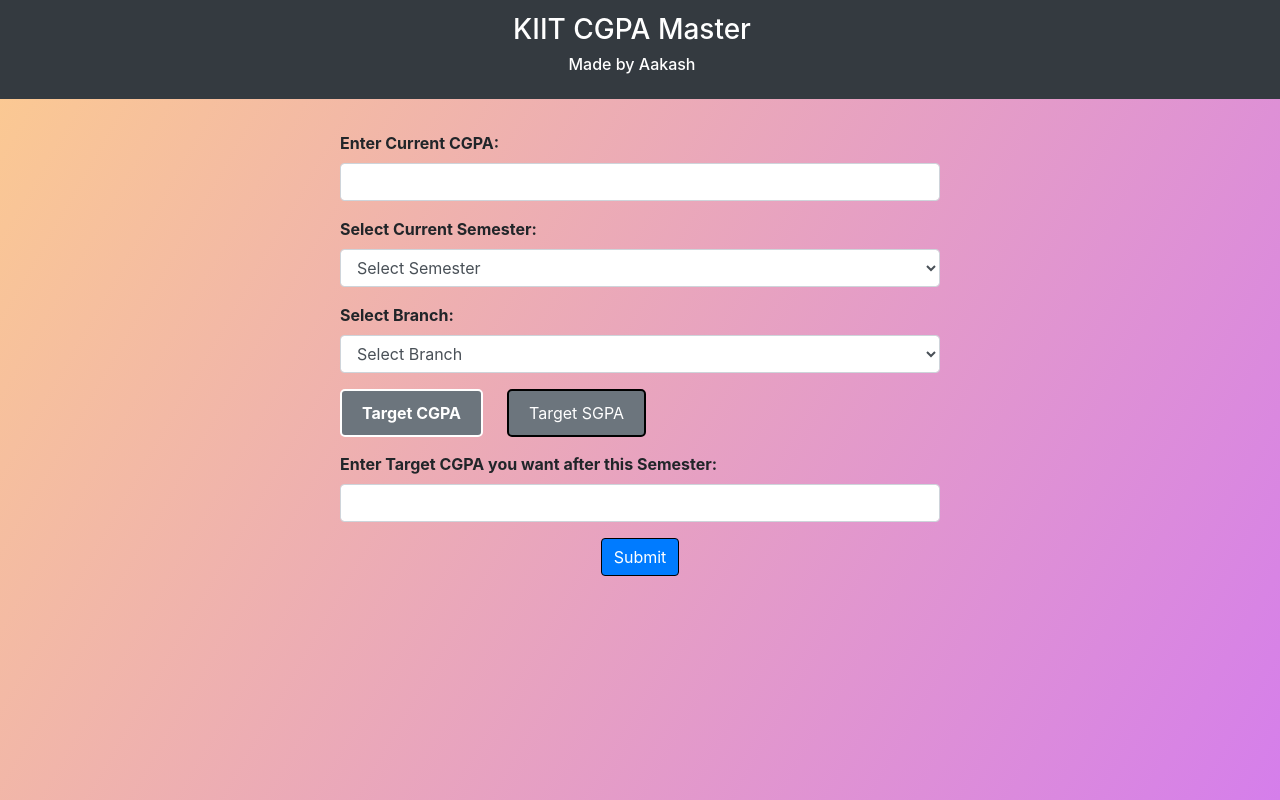
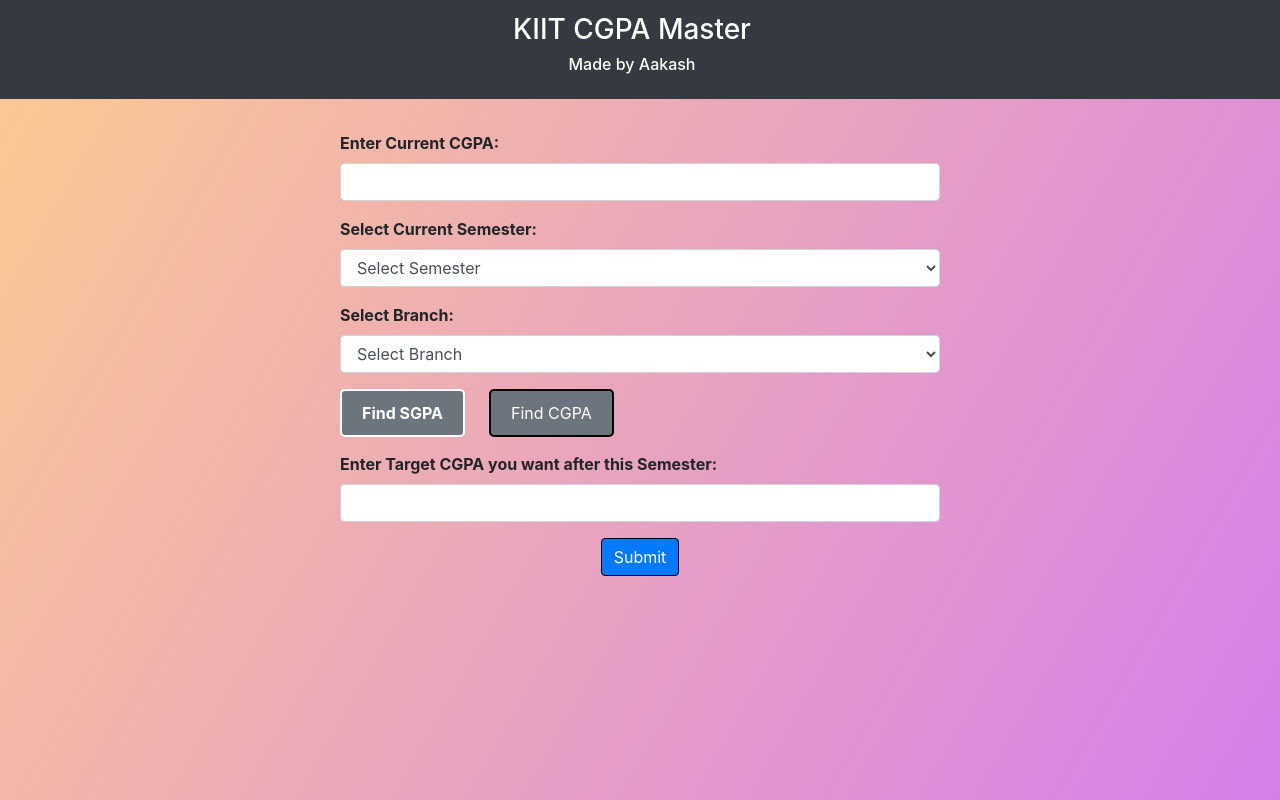
Before and after one commit to aakash-gorai/kiit-cgpa-master, a React (Vite) app: page / in a window 1280 px wide. Built offline with nearby package versions, Linux system fonts and the light colour scheme.

Commit message:
update: buttons label changed

```diff
--- a/src/components/Data/Data.jsx
+++ b/src/components/Data/Data.jsx
@@ -221,7 +221,7 @@
               autoComplete="off"
               onClick={handleButtonClick1}
             >
-              Target CGPA
+              Find SGPA
             </button>
             <button
               type="button"
@@ -233,7 +233,7 @@
               autoComplete="off"
               onClick={handleButtonClick2}
             >
-              Target SGPA
+              Find CGPA
             </button>
           </div>
           <div className="form-group">
```
